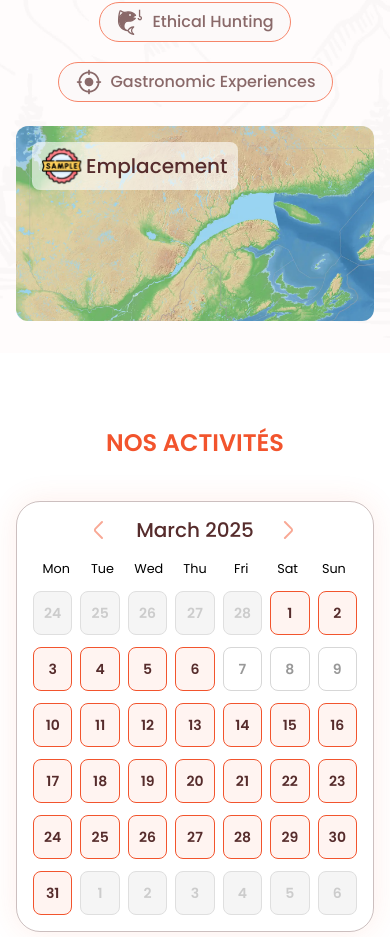
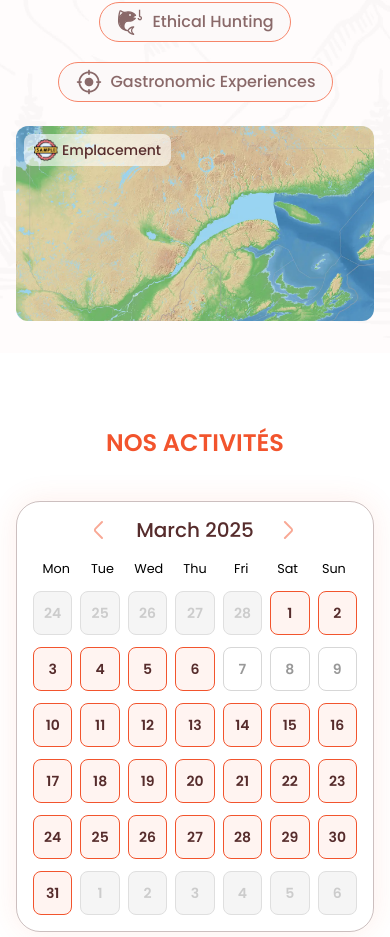
Before and after one commit to duongductrong/soa-code-assignment, a React (Vite) app: page / in a window 390 px wide. Shown: the part 2456-3393 px from the top of the page. Built offline with nearby package versions, Linux system fonts and the light colour scheme.

Commit message:
refactor: improve BlocMap component responsiveness
- Updated positioning and sizing for location marker
- Adjusted text and image sizes across different breakpoints
- Refined responsive styling for mobile and desktop views

```diff
--- a/src/components/widgets/bloc-map.tsx
+++ b/src/components/widgets/bloc-map.tsx
@@ -100,9 +100,9 @@ const BlocMap = (props: BlocMapProps) => {
       onTouchStart={() => setEnablePreventScroll(true)}
       onTouchEnd={() => setEnablePreventScroll(false)}
     >
-      <div className="absolute top-4 left-4 py-1 px-2.5 rounded-lg bg-white/60 flex items-center gap-1 transform z-10 pointer-events-none">
-        <img className="size-10" src="/assets/images/sample.svg" alt="Sample" />
-        <p className="font-medium text-xl text-brand">Emplacement </p>
+      <div className="absolute top-2 left-2 md:top-4 md:left-4 py-1 px-2.5 rounded-lg bg-white/60 flex items-center gap-1 transform z-10 pointer-events-none">
+        <img className="size-6 lg:size-10" src="/assets/images/sample.svg" alt="Sample" />
+        <p className="font-medium text-sm sm:text-base lg:text-xl text-brand">Emplacement </p>
       </div>
 
       <div
```
